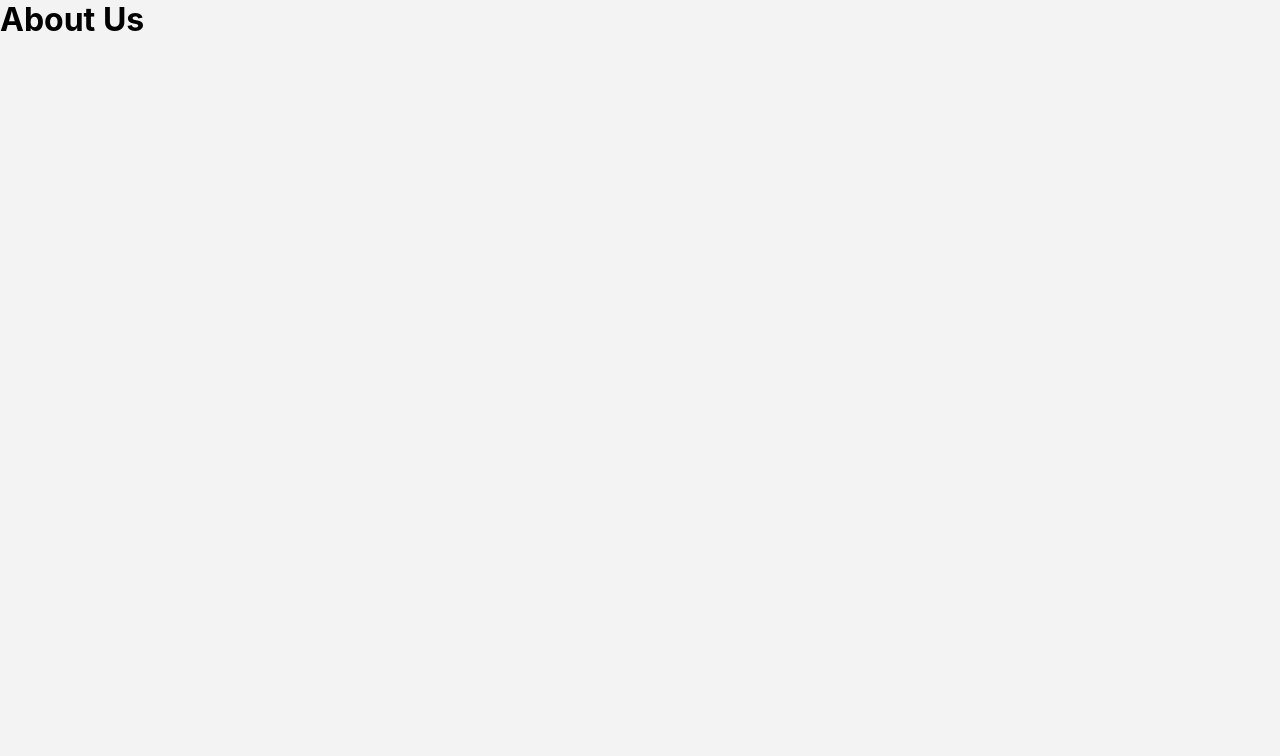
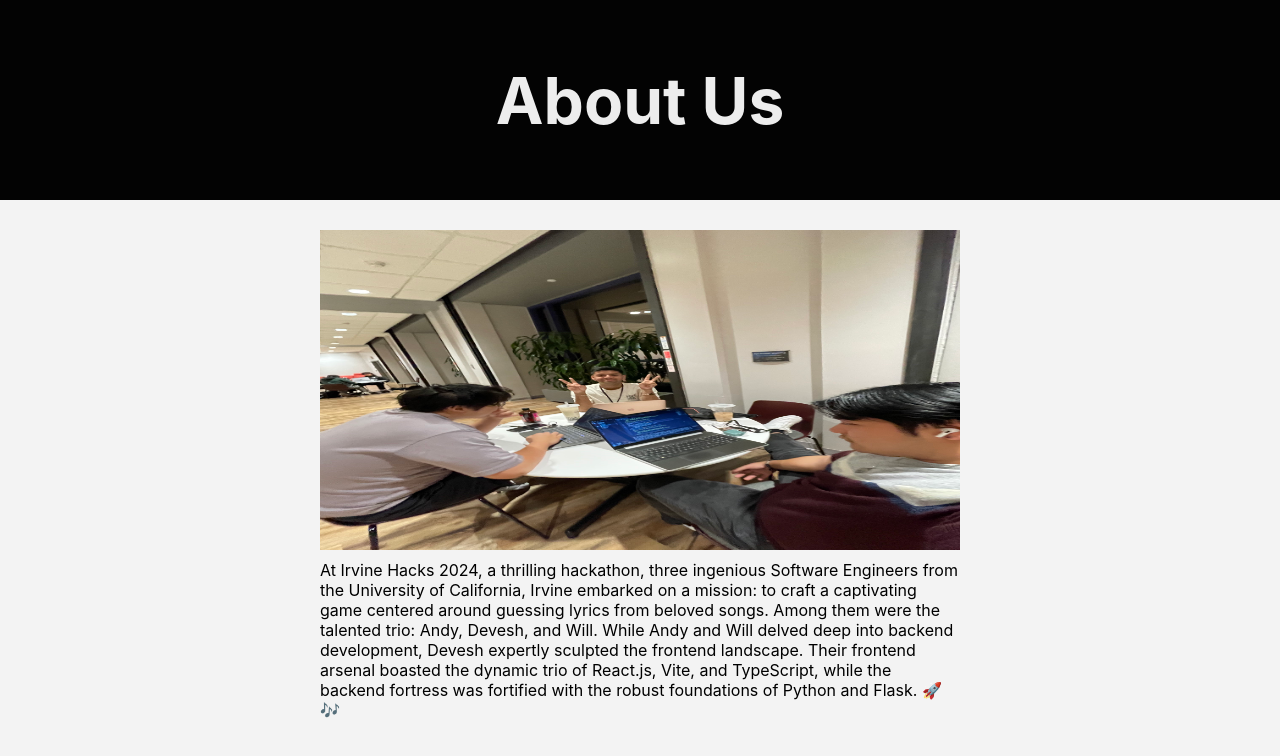
Before and after one commit to hwuialnlg/GuessTheLyric, a React (Vite) app in the folder frontend/: page /about in a window 1280 px wide. Shown: the top 756 px of the page. Built offline with nearby package versions, Linux system fonts and the light colour scheme.

Commit message:
Added an about page and image

```diff
--- a/frontend/src/About.tsx
+++ b/frontend/src/About.tsx
@@ -1,18 +1,26 @@
 // import Navbar from './components/Navbar';
 import './App.css'
+import image from './assets/hackathon.jpg'
+import { Link } from 'react-router-dom';
 
 function About()
 {
     return (
-        <div>
+        <div className="mainLayer">
 
-            <h1>About Us</h1>
-
-            {/* <div className='aboutUsContent'>
+            <div className="topLayer">
+                <Link to="/" style={{textDecoration: 1, color: 'inherit'}}>
+                <h1>About Us</h1>
+                </Link>
+            </div>
 
 
-
-            </div> */}
+            <div className="bottomLayer">
+                <img src={image} className="usJPG"/>
+                <p className="aboutUs">
+                At Irvine Hacks 2024, a thrilling hackathon, three ingenious Software Engineers from the University of California, Irvine embarked on a mission: to craft a captivating game centered around guessing lyrics from beloved songs. Among them were the talented trio: Andy, Devesh, and Will. While Andy and Will delved deep into backend development, Devesh expertly sculpted the frontend landscape. Their frontend arsenal boasted the dynamic trio of React.js, Vite, and TypeScript, while the backend fortress was fortified with the robust foundations of Python and Flask. 🚀🎶
+                </p>
+            </div>
 
         </div>
     )
--- a/frontend/src/App.css
+++ b/frontend/src/App.css
@@ -131,8 +131,42 @@
   align-items: center;
 }
 
-.aboutUsContent {
+/* .aboutUsContent {
   display: flex;
   flex-direction: column;
   align-items: center;
+} */
+
+.mainLayer {
+  display: flex;
+  flex-direction: column;
+  gap: 30px;
 }
+
+.topLayer {
+  display: flex;
+  align-items: center;
+  justify-content: center;
+  color:#EDEDED;
+  background-color: #030303;
+  height: 25vh;
+  width: 100vw;
+  font-size: xx-large;
+}
+
+.bottomLayer {
+  display: flex;
+  align-items: center;
+  justify-content: center;
+  flex-direction: column;
+  gap: 10px;
+}
+
+.usJPG {
+  width: 50vw;
+  height: 40vh;
+}
+
+.aboutUs {
+  width: 50vw;
+}
```
Also changed, not shown: frontend/src/assets/hackathon.jpg (added).
